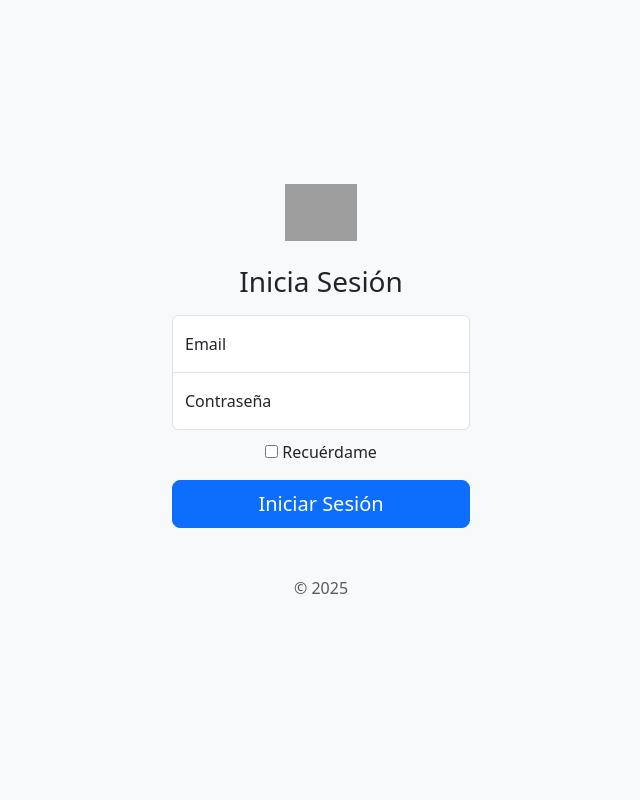
After one commit to CrisOrd/BiciCenter, a Django app: page /login/ in a window 1280 px wide. The commit adds this page. Shown: the whole page, without its empty margins (319-959 px from the left). Run offline with Django 5.2, Linux system fonts and the light colour scheme; some libraries are stand-ins or nearby versions; grey boxes are pictures that could not be loaded.

Commit message:
Creación de login
Creación del apartado inicio de sesión, y pruebas de personalización

```diff
--- a/bicicenter/urls.py
+++ b/bicicenter/urls.py
@@ -5,4 +5,5 @@ from  menu import views
 urlpatterns = [
     path('admin/', admin.site.urls),
     path('menu/', views.mainPage, name='menu'),
+    path('login/', views.loginPage, name='login'),
 ]
--- /dev/null
+++ b/menu/templates/login.html
@@ -0,0 +1,52 @@
+<!DOCTYPE html>
+<html>
+    {% load static %}
+    <head>
+        <meta charset="utf-8">
+        <meta name="viewport" content="width=device-width, initial-scale=1">
+        <link href="{% static 'css/bootstrap.min.css' %}" rel="stylesheet">
+        <script src="{% static 'js/bootstrap.bundle.min.js' %}"></script>
+        <style>
+            .form-signin {
+                max-width: 330px;
+                padding: 1rem;
+            }
+            .form-signin .form-floating:focus-within {
+                z-index: 2;
+            }
+            .form-signin input[type="email"] {
+                margin-bottom: -1px;
+                border-bottom-right-radius: 0;
+                border-bottom-left-radius: 0;
+            }
+            .form-signin input[type="password"] {
+                margin-bottom: 10px;
+                border-top-left-radius: 0;
+                border-top-right-radius: 0;
+            }
+        </style>
+    </head>
+    <body class="text-center bg-light" style="min-height:100vh;display:flex;align-items:center;justify-content:center;">
+        <main class="form-signin w-100 m-auto">
+            <form>
+                <img class="mb-4" src="{% static 'images/logo.png' %}" alt="Logo" width="72" height="57">
+                <h1 class="h3 mb-3 fw-normal">Inicia Sesión</h1>
+                <div class="form-floating">
+                    <input type="email" class="form-control" id="floatingInput" placeholder="ingresa tu email">
+                    <label for="floatingInput">Email</label>
+                </div>
+                <div class="form-floating">
+                    <input type="password" class="form-control" id="floatingPassword" placeholder="Password">
+                    <label for="floatingPassword">Contraseña</label>
+                </div>
+                <div class="checkbox mb-3">
+                    <label>
+                        <input type="checkbox" value="remember-me"> Recuérdame
+                    </label>
+                </div>
+                <button class="w-100 btn btn-lg btn-primary" type="submit">Iniciar Sesión</button>
+                <p class="mt-5 mb-3 text-muted">&copy; 2025</p>
+            </form>
+        </main>
+    </body>
+</html>
--- a/menu/views.py
+++ b/menu/views.py
@@ -7,3 +7,6 @@ from django.shortcuts import render
 
 def mainPage(request):
     return render(request, 'master.html')
+
+def loginPage(request):
+    return render(request, 'login.html')
```
Also changed, not shown: menu/templates/master.html (+9 -9 lines).
